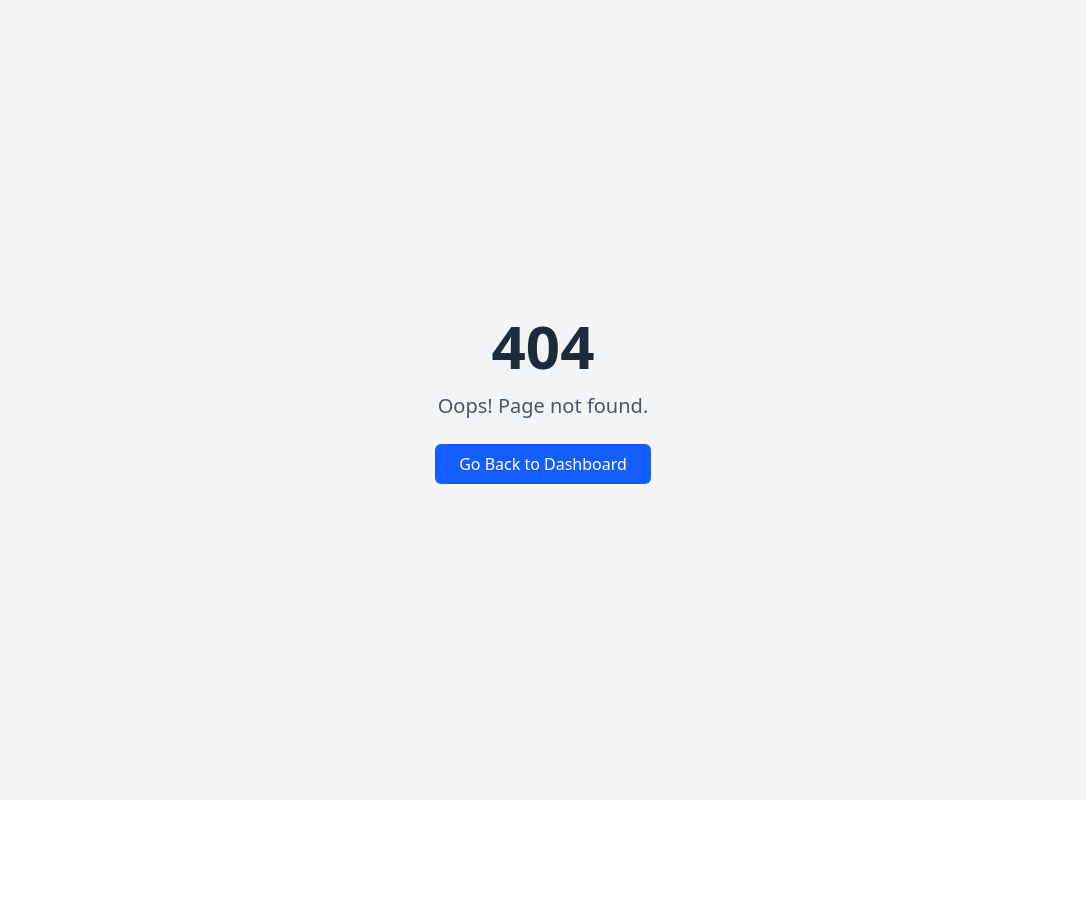
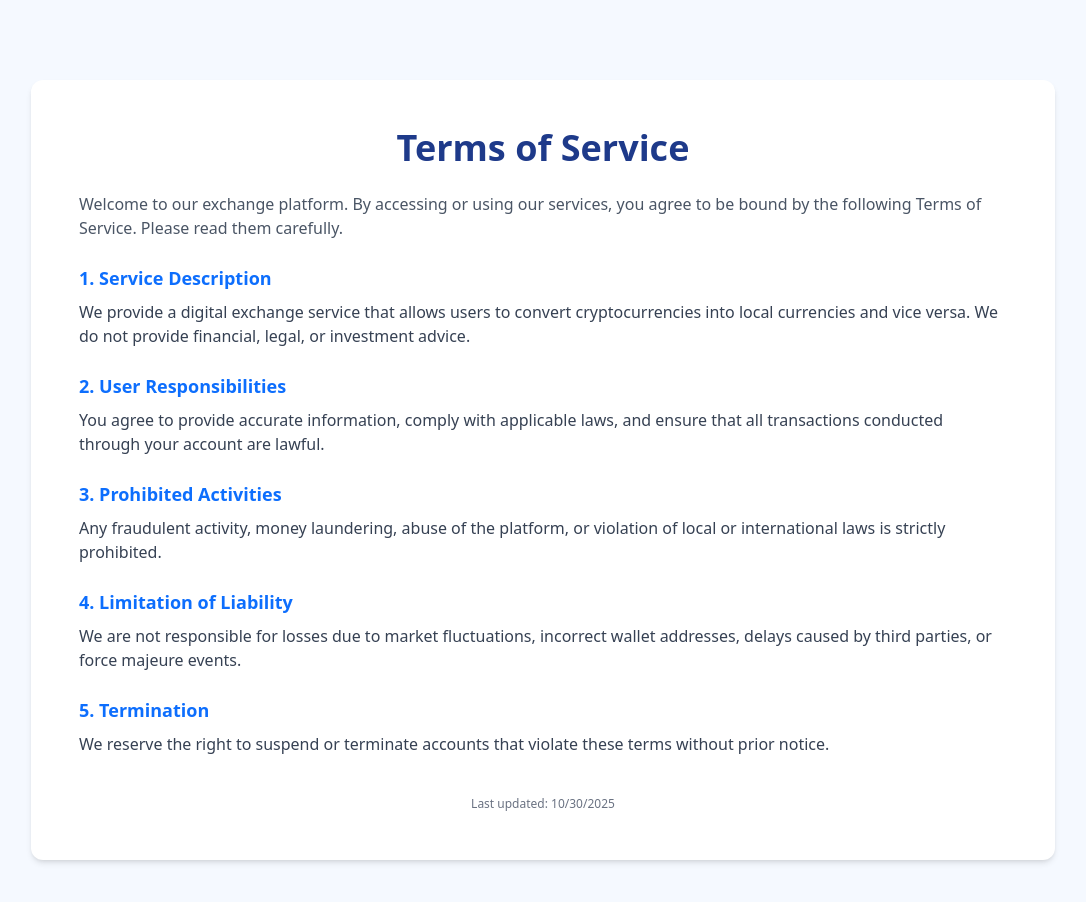
Before and after one commit to therizwanbaloch/exchange_website, a React (Vite) app in the folder Client/: page /terms in a window 1280 px wide. Before the commit this address had no page. Shown: the top 902 px of the page, without its empty margins (97-1183 px from the left). Before the commit the page ends 800 px from the top, so only its background shows below. Built offline with nearby package versions, Linux system fonts and the light colour scheme.

Commit message:
vercel mantenace

```diff
--- a/Client/src/App.jsx
+++ b/Client/src/App.jsx
@@ -22,6 +22,8 @@ import ExchangePage from "./pages/Dashpage/ExchangePage";
 import WithdrawalPage from "./pages/Dashpage/WithdrawalPage";
 import AdminWithdrawalMethods from "./pages/admin/AdminWithdrawalMethods";
 import ProfilePage from "./pages/Dashpage/ProfilePage";
+import TermsOfService from "./pages/TermsOfService";
+import PrivacyPolicy from "./pages/PrivacyPolicy";
 
 
 const App = () => {
@@ -37,8 +39,11 @@ const App = () => {
       <Route path="/" element={<LandingPage />} />
       <Route path="/login" element={<Login />} />
       <Route path="/register" element={<Register />} />
+      <Route path="/terms" element={<TermsOfService />} />
+      <Route path="/privacy-policy" element={<PrivacyPolicy />} />
 
-      {/* NEW ADMIN LOGIN ROUTE */}
+      {/* admin login  */}
+
       <Route path="/admin-login" element={<AdminLogin />} />
 
       {/* User Protected Routes */}
--- a/Client/src/components/Contact.jsx
+++ b/Client/src/components/Contact.jsx
@@ -5,10 +5,14 @@ const Contact = () => {
   return (
     <section id="contact">
       <div className="min-h-screen flex flex-col md:flex-row overflow-hidden">
+
+        {/* Contact Form */}
+
         <div className="w-full md:w-3/5 bg-[#0D6EFD] p-10 flex flex-col justify-center">
           <h1 className="text-3xl sm:text-4xl text-center font-bold text-white mb-4">
             Have a question in mind?
           </h1>
+
           <p className="text-white/90 text-center mb-8">
             Send us an email and we will get back to you ASAP. <br />
             If you don’t receive a response, feel free to contact us on WhatsApp <br />
@@ -19,34 +23,43 @@ const Contact = () => {
             <input
               type="text"
               placeholder="Your Name"
-              className="px-4 py-3 rounded-lg bg-white/20 text-white placeholder-white focus:outline-none focus:ring-2 focus:ring-white"
+              className="px-4 py-3 rounded-lg bg-white/20 text-white placeholder-white
+                         focus:outline-none focus:ring-2 focus:ring-white"
             />
+
             <input
               type="email"
               placeholder="Your Email"
-              className="px-4 py-3 rounded-lg bg-white/20 text-white placeholder-white focus:outline-none focus:ring-2 focus:ring-white"
+              className="px-4 py-3 rounded-lg bg-white/20 text-white placeholder-white
+                         focus:outline-none focus:ring-2 focus:ring-white"
             />
+
             <textarea
               placeholder="Your Message"
-              className="px-4 py-3 rounded-lg bg-white/20 text-white placeholder-white focus:outline-none focus:ring-2 focus:ring-white resize-none"
               rows={5}
+              className="px-4 py-3 rounded-lg bg-white/20 text-white placeholder-white
+                         focus:outline-none focus:ring-2 focus:ring-white resize-none"
             />
+
             <button
               type="submit"
-              className="px-6 py-3 bg-white text-[#0D6EFD] font-semibold rounded-lg hover:bg-white/90 transition"
+              className="px-6 py-3 bg-white text-[#0D6EFD] font-semibold rounded-lg
+                         hover:bg-white/90 transition"
             >
               Send Message
             </button>
           </form>
         </div>
 
-        <div className="w-full md:w-2/5 h-96 md:h-auto overflow-hidden">
+
+        <div className="hidden md:block w-full md:w-2/5 h-96 md:h-auto overflow-hidden">
           <img
             src={contactImg}
             alt="Contact"
             className="w-full h-full object-cover"
           />
         </div>
+
       </div>
     </section>
   );
--- a/Client/src/components/FeaturesSection.jsx
+++ b/Client/src/components/FeaturesSection.jsx
@@ -11,7 +11,10 @@ import UserDataCard from "./UsersDataCard";
 
 const FeaturesSection = () => {
   return (
-    <section id="features" className="bg-white py-20 px-6 sm:px-10 md:px-20 flex flex-col items-center">
+    <section
+      id="features"
+      className="bg-white py-20 px-6 sm:px-10 md:px-20 flex flex-col items-center"
+    >
       {/* Feature Cards */}
       <div className="grid grid-cols-1 md:grid-cols-3 gap-8 md:gap-14 w-full max-w-7xl">
         <Card
@@ -35,26 +38,37 @@ const FeaturesSection = () => {
 
       {/* User Data Cards */}
       <div className="grid grid-cols-1 sm:grid-cols-2 md:grid-cols-4 gap-8 mt-12 w-full max-w-7xl">
+        <div className="w-full min-h-[220px] sm:min-h-[240px] flex">
           <UserDataCard
             icon={<FaUsers className="text-6xl text-[#0D6EFD]" />}
             title="Members"
             usersData="700+"
           />
+        </div>
+
+        <div className="w-full min-h-[220px] sm:min-h-[240px] flex">
           <UserDataCard
             icon={<GiWallet className="text-6xl text-[#0D6EFD]" />}
             title="Transactions"
             usersData="1650+"
           />
+        </div>
+
+        <div className="w-full min-h-[220px] sm:min-h-[240px] flex">
           <UserDataCard
             icon={<FaMoneyBillTransfer className="text-6xl text-[#0D6EFD]" />}
             title="Money Raised"
             usersData="$4500+"
           />
+        </div>
+
+        <div className="w-full min-h-[220px] sm:min-h-[240px] flex">
           <UserDataCard
-          icon={<TbTransactionDollar  className="text-6xl text-[#0D6EFD]" />}
+            icon={<TbTransactionDollar className="text-6xl text-[#0D6EFD]" />}
             title="Total Transactions"
             usersData="$19250+"
           />
+        </div>
       </div>
     </section>
   );
--- a/Client/src/components/SponserDiv.jsx
+++ b/Client/src/components/SponserDiv.jsx
@@ -24,32 +24,40 @@ const SponserDiv = () => {
   return (
     <div className="relative w-full overflow-hidden rounded-xl">
 
+      {/* Background Image */}
       <div
         style={{ backgroundImage: `url(${bg})` }}
         className="absolute inset-0 w-full h-full bg-cover bg-center"
       ></div>
 
-
+      {/* Overlay */}
       <div className="absolute inset-0 w-full h-full bg-white/80"></div>
 
-
+      {/* Content */}
       <div className="relative z-10 max-w-7xl mx-auto px-4 sm:px-6 lg:px-8 py-16 flex flex-col items-center">
 
-        <h2 className="text-[#1E3A8A] text-2xl sm:text-3xl font-bold mb-12 tracking-widest">
+        <h2 className="text-[#1E3A8A] text-2xl sm:text-3xl font-bold mb-12 tracking-widest text-center">
           Thanks to our Sponsors
         </h2>
 
-
-        <div className="grid grid-cols-1 sm:grid-cols-2 lg:grid-cols-3 gap-6 w-full">
+        {/* Sponsors Grid */}
+        <div className="grid grid-cols-3 sm:grid-cols-4 lg:grid-cols-6 gap-6 w-full">
           {sponsors.map((logo, index) => (
             <div
               key={index}
-              className="bg-white/90 backdrop-blur-md border border-white/30 shadow-lg rounded-xl flex items-center justify-center p-4 hover:scale-105 transition-transform duration-300"
+              className="bg-white/90 backdrop-blur-md border border-white/30 shadow-lg
+                         rounded-xl flex items-center justify-center p-4
+                         hover:scale-105 transition-transform duration-300"
             >
-              <img src={logo} alt={`Sponsor ${index + 1}`} className="max-h-12 object-contain" />
+              <img
+                src={logo}
+                alt={`Sponsor ${index + 1}`}
+                className="max-h-10 sm:max-h-12 object-contain"
+              />
             </div>
           ))}
         </div>
+
       </div>
     </div>
   );
--- a/Client/src/components/UsersDataCard.jsx
+++ b/Client/src/components/UsersDataCard.jsx
@@ -2,13 +2,25 @@ import React from "react";
 
 const UserDataCard = ({ icon, title, usersData }) => {
   return (
-    <div className="bg-[#F0F8FF]/90 backdrop-blur-md border border-white/30 shadow-md p-6 sm:p-8 rounded-xl text-center transform transition-all duration-300 hover:scale-105 hover:shadow-lg flex flex-col items-center justify-center w-60 h-60 sm:w-64 sm:h-64">
+    <div
+      className="
+        bg-[#F0F8FF]/90 backdrop-blur-md border border-white/30 shadow-md
+        rounded-xl text-center
+        transform transition-all duration-300 hover:scale-105 hover:shadow-lg
+        flex flex-col items-center justify-center
+
+        w-full min-h-[220px] sm:min-h-[240px] md:min-h-[260px]
+        p-6 sm:p-8
+      "
+    >
       <div className="mb-3 flex justify-center items-center text-4xl sm:text-5xl">
         {icon}
       </div>
+
       <h3 className="text-gray-700 text-sm sm:text-base font-medium leading-snug max-w-xs mx-auto">
         {title}
       </h3>
+
       <p className="text-xl sm:text-2xl font-semibold text-[#1E3A8A] mt-2">
         {usersData}
       </p>
--- /dev/null
+++ b/Client/src/pages/PrivacyPolicy.jsx
@@ -0,0 +1,82 @@
+import React from "react";
+
+const PrivacyPolicy = () => {
+  return (
+    <section className="bg-[#F5F9FF] min-h-screen py-20 px-6 sm:px-10 md:px-20">
+      <div className="max-w-5xl mx-auto bg-white rounded-xl shadow-md p-8 sm:p-12">
+
+        <h1 className="text-3xl sm:text-4xl font-bold text-[#1E3A8A] mb-6 text-center">
+          Privacy Policy
+        </h1>
+
+        <p className="text-gray-600 mb-6 text-sm sm:text-base">
+          Your privacy is important to us. This Privacy Policy explains how we
+          collect, use, and protect your personal information.
+        </p>
+
+        <div className="space-y-6 text-gray-700 text-sm sm:text-base">
+
+          <div>
+            <h2 className="font-semibold text-lg text-[#0D6EFD] mb-2">
+              1. Information We Collect
+            </h2>
+            <p>
+              We may collect personal information such as your name, email
+              address, transaction details, and wallet addresses to provide our
+              services.
+            </p>
+          </div>
+
+          <div>
+            <h2 className="font-semibold text-lg text-[#0D6EFD] mb-2">
+              2. How We Use Your Information
+            </h2>
+            <p>
+              Your information is used to process transactions, improve our
+              platform, comply with legal requirements, and communicate with
+              you.
+            </p>
+          </div>
+
+          <div>
+            <h2 className="font-semibold text-lg text-[#0D6EFD] mb-2">
+              3. Data Protection
+            </h2>
+            <p>
+              We implement strong security measures to protect your data from
+              unauthorized access, loss, or misuse.
+            </p>
+          </div>
+
+          <div>
+            <h2 className="font-semibold text-lg text-[#0D6EFD] mb-2">
+              4. Third-Party Services
+            </h2>
+            <p>
+              We may use trusted third-party services for payment processing,
+              analytics, or compliance. These providers are obligated to protect
+              your information.
+            </p>
+          </div>
+
+          <div>
+            <h2 className="font-semibold text-lg text-[#0D6EFD] mb-2">
+              5. Your Rights
+            </h2>
+            <p>
+              You have the right to request access, correction, or deletion of
+              your personal data, subject to legal requirements.
+            </p>
+          </div>
+
+        </div>
+
+        <p className="mt-10 text-xs text-gray-500 text-center">
+          Last updated: {new Date().toLocaleDateString()}
+        </p>
+      </div>
+    </section>
+  );
+};
+
+export default PrivacyPolicy;
--- /dev/null
+++ b/Client/src/pages/TermsOfService.jsx
@@ -0,0 +1,84 @@
+import React from "react";
+
+const TermsOfService = () => {
+  return (
+    <section className="bg-[#F5F9FF] min-h-screen py-20 px-6 sm:px-10 md:px-20">
+      <div className="max-w-5xl mx-auto bg-white rounded-xl shadow-md p-8 sm:p-12">
+
+        <h1 className="text-3xl sm:text-4xl font-bold text-[#1E3A8A] mb-6 text-center">
+          Terms of Service
+        </h1>
+
+        <p className="text-gray-600 mb-6 text-sm sm:text-base">
+          Welcome to our exchange platform. By accessing or using our services,
+          you agree to be bound by the following Terms of Service. Please read
+          them carefully.
+        </p>
+
+        {/* Section */}
+        <div className="space-y-6 text-gray-700 text-sm sm:text-base">
+
+          <div>
+            <h2 className="font-semibold text-lg text-[#0D6EFD] mb-2">
+              1. Service Description
+            </h2>
+            <p>
+              We provide a digital exchange service that allows users to convert
+              cryptocurrencies into local currencies and vice versa. We do not
+              provide financial, legal, or investment advice.
+            </p>
+          </div>
+
+          <div>
+            <h2 className="font-semibold text-lg text-[#0D6EFD] mb-2">
+              2. User Responsibilities
+            </h2>
+            <p>
+              You agree to provide accurate information, comply with applicable
+              laws, and ensure that all transactions conducted through your
+              account are lawful.
+            </p>
+          </div>
+
+          <div>
+            <h2 className="font-semibold text-lg text-[#0D6EFD] mb-2">
+              3. Prohibited Activities
+            </h2>
+            <p>
+              Any fraudulent activity, money laundering, abuse of the platform,
+              or violation of local or international laws is strictly prohibited.
+            </p>
+          </div>
+
+          <div>
+            <h2 className="font-semibold text-lg text-[#0D6EFD] mb-2">
+              4. Limitation of Liability
+            </h2>
+            <p>
+              We are not responsible for losses due to market fluctuations,
+              incorrect wallet addresses, delays caused by third parties, or
+              force majeure events.
+            </p>
+          </div>
+
+          <div>
+            <h2 className="font-semibold text-lg text-[#0D6EFD] mb-2">
+              5. Termination
+            </h2>
+            <p>
+              We reserve the right to suspend or terminate accounts that violate
+              these terms without prior notice.
+            </p>
+          </div>
+
+        </div>
+
+        <p className="mt-10 text-xs text-gray-500 text-center">
+          Last updated: {new Date().toLocaleDateString()}
+        </p>
+      </div>
+    </section>
+  );
+};
+
+export default TermsOfService;
```
Lines whose indentation alone changed are shown as unchanged.
